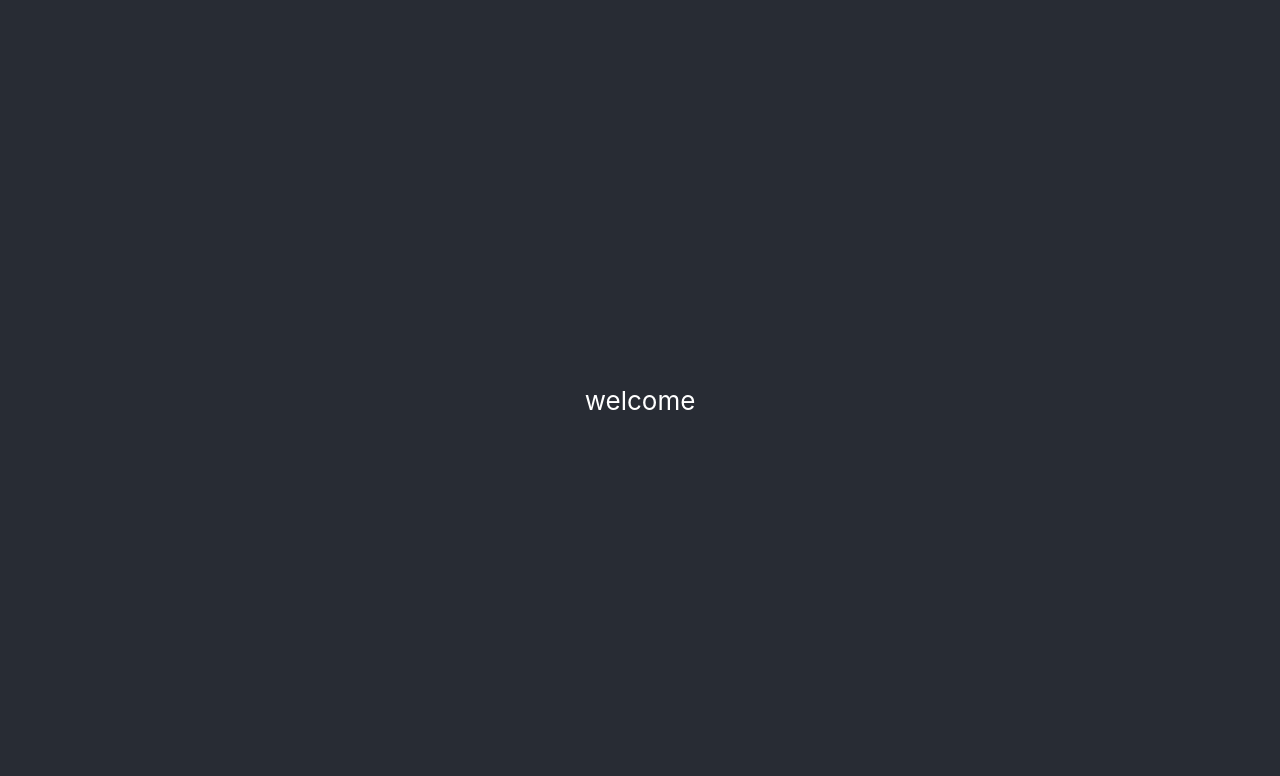
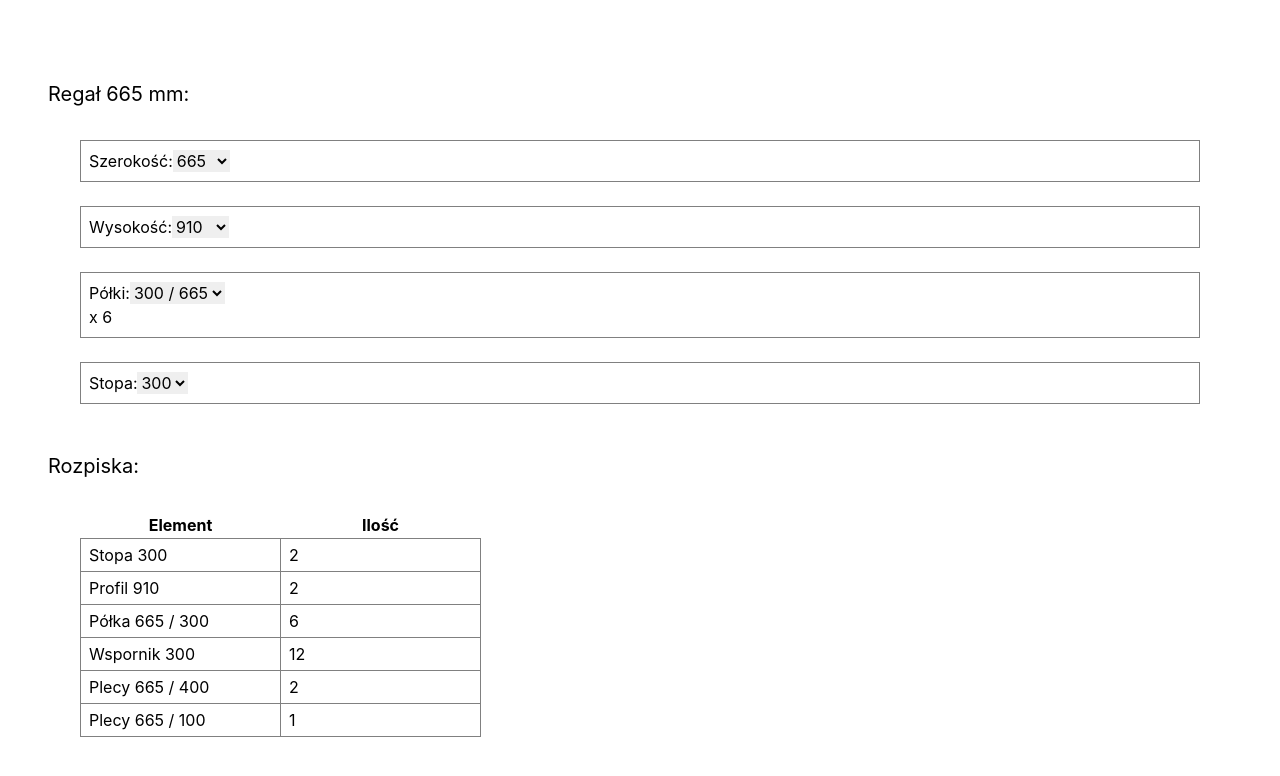
Before and after one commit to michalik-maciej/projektownia-kalkulator, a React (Create React App) app: page / in a window 1280 px wide. Shown: the top 776 px of the page. Built offline with nearby package versions, Linux system fonts and the light colour scheme.

Commit message:
build basic order module

```diff
--- a/src/App.css
+++ b/src/App.css
@@ -1,18 +1,10 @@
-.welcome {
-  padding: 32px;
+label {
+  border: 1px solid gray;
+  padding: 8px;
 }
 
-.App-header {
-  background-color: #282c34;
-  min-height: 100vh;
-  display: flex;
-  flex-direction: column;
-  align-items: center;
-  justify-content: center;
-  font-size: calc(10px + 2vmin);
-  color: white;
+td {
+  border: 1px solid gray;
+  min-width: 200px;
+  padding: 4px 8px;
 }
-
-.App-link {
-  color: #61dafb;
-}
--- a/src/App.tsx
+++ b/src/App.tsx
@@ -1,11 +1,85 @@
+import { useState, ChangeEvent } from "react"
+import { find, uniq, map, toString, toInteger } from "lodash/fp"
+
 import "./App.css"
+import { StandInput } from "./components/StandInput"
+import { StandElements } from "./components/StandElements"
+import { getLeg, getShelf, getFoot } from "./products"
+import { Foot, Leg, Shelf } from "./types"
 
-function App() {
+export default function App() {
+  const footOptions = getFoot()
+  const [foot, setFoot] = useState<Foot>(footOptions[0])
+
+  const legOptions = getLeg()
+  const [leg, setLeg] = useState<Leg>(legOptions[0])
+
+  const widthOptions = uniq(map(({ w }) => w, getShelf()))
+  const [width, setWidth] = useState(widthOptions[0])
+
+  const shelfOptions = getShelf(width)
+  const [shelf, setShelf] = useState<Shelf>(shelfOptions[0])
+
+  const [shelvesPerModule, setShelfNumber] = useState(6)
+
+  const handleSetWidth = ({
+    target: { value },
+  }: ChangeEvent<HTMLSelectElement>) => {
+    const newShelves = getShelf(toInteger(value))
+    const newShelf = find(({ d }) => d === shelf?.d, newShelves)
+    setShelf(newShelf || newShelves[0])
+    setWidth(toInteger(value))
+  }
+
+  const handleSetFoot = ({
+    target: { value },
+  }: ChangeEvent<HTMLSelectElement>) => {
+    const newFoot = find(({ w }) => toString(w) === value, footOptions)
+    setFoot(newFoot || footOptions[0])
+  }
+
+  const handleSetLeg = ({
+    target: { value },
+  }: ChangeEvent<HTMLSelectElement>) => {
+    const newLeg = find(({ h }) => toString(h) === value, legOptions)
+    setLeg(newLeg || legOptions[0])
+  }
+
+  const handleSetShelf = ({
+    target: { value },
+  }: ChangeEvent<HTMLSelectElement>) => {
+    const newShelf = find(({ d }) => toString(d) === value, shelfOptions)
+    setShelf(newShelf || shelfOptions[0])
+  }
+
+  const handleSetShelfNumber = ({
+    target: { value },
+  }: ChangeEvent<HTMLInputElement>) => {
+    setShelfNumber(toInteger(value))
+  }
+
   return (
-    <header className="App-header">
-      <div className="welcome">welcome</div>
-    </header>
+    <div className="m-12">
+      <StandInput
+        footOptions={footOptions}
+        handleSetFoot={handleSetFoot}
+        handleSetLeg={handleSetLeg}
+        handleSetShelf={handleSetShelf}
+        handleSetShelfNumber={handleSetShelfNumber}
+        handleSetWidth={handleSetWidth}
+        legOptions={legOptions}
+        shelf={shelf}
+        shelfOptions={shelfOptions}
+        shelvesPerModule={shelvesPerModule}
+        width={width}
+        widthOptions={widthOptions}
+      />
+      <StandElements
+        foot={foot}
+        leg={leg}
+        shelf={shelf}
+        shelvesPerModule={shelvesPerModule}
+      />
+    </div>
   )
 }
-
-export default App
--- /dev/null
+++ b/src/components/StandElements.tsx
@@ -0,0 +1,74 @@
+import { isEmpty, map } from "lodash/fp"
+import {
+  calculateBacks,
+  calculateFeet,
+  calculateLegs,
+  calculateShelves,
+} from "../utils"
+import { Foot, Leg, Shelf } from "../types"
+
+interface Params {
+  foot: Foot
+  leg: Leg
+  shelf: Shelf
+  shelvesPerModule: number
+}
+
+export const StandElements = ({
+  foot,
+  leg,
+  shelf,
+  shelvesPerModule,
+}: Params) => {
+  const feet = calculateFeet({ foot })
+  const legs = calculateLegs({ leg })
+  const { shelves, supports } = calculateShelves({
+    shelf,
+    shelvesPerModule,
+  })
+
+  const backs = calculateBacks({ height: leg.h, width: shelf.w })
+
+  return (
+    <>
+      <div className="text-xl py-8 mt-4">Rozpiska:</div>
+      <table className="table-auto mx-8">
+        <thead>
+          <tr>
+            <th>Element</th>
+            <th>Ilość</th>
+          </tr>
+        </thead>
+        <tbody>
+          <tr>
+            <td>{`Stopa ${foot?.w}`}</td>
+            <td>{feet.number}</td>
+          </tr>
+          <tr>
+            <td>{`Profil ${leg?.h}`}</td>
+            <td>{legs.number}</td>
+          </tr>
+          <tr>
+            <td>{`Półka ${shelf?.w} / ${shelf?.d}`}</td>
+            <td>{shelves.number}</td>
+          </tr>
+          {!isEmpty(supports) && (
+            <tr>
+              <td>{`Wspornik ${shelf?.d}`}</td>
+              <td>{supports.number}</td>
+            </tr>
+          )}
+          {map(
+            ({ element: { h, w }, number }) => (
+              <tr>
+                <td>{`Plecy ${w} / ${h}`}</td>
+                <td>{number}</td>
+              </tr>
+            ),
+            backs.order
+          )}
+        </tbody>
+      </table>
+    </>
+  )
+}
--- /dev/null
+++ b/src/components/StandInput.tsx
@@ -0,0 +1,108 @@
+import { ChangeEvent } from "react"
+import { map } from "lodash/fp"
+
+import "../App.css"
+import { Foot, Leg, Shelf } from "../types"
+
+interface Props {
+  footOptions: Foot[]
+  handleSetFoot: (arg: ChangeEvent<HTMLSelectElement>) => void
+  handleSetLeg: (arg: ChangeEvent<HTMLSelectElement>) => void
+  handleSetShelf: (arg: ChangeEvent<HTMLSelectElement>) => void
+  handleSetShelfNumber: (arg: ChangeEvent<HTMLInputElement>) => void
+  handleSetWidth: (arg: ChangeEvent<HTMLSelectElement>) => void
+  legOptions: Leg[]
+  shelf: Shelf
+  shelfOptions: Shelf[]
+  shelvesPerModule: number
+  width: number
+  widthOptions: number[]
+}
+
+export const StandInput = ({
+  footOptions,
+  handleSetFoot,
+  handleSetLeg,
+  handleSetShelf,
+  handleSetShelfNumber,
+  handleSetWidth,
+  legOptions,
+  shelf,
+  shelfOptions,
+  shelvesPerModule,
+  width,
+  widthOptions,
+}: Props) => {
+  return (
+    <>
+      <div className="text-xl py-8">Regał {width} mm:</div>
+      <div className="flex flex-col gap-6 px-8">
+        <label>
+          Szerokość:
+          <select name="width" value={width} onChange={handleSetWidth}>
+            {map(
+              (width) => (
+                <option key={width} value={width}>
+                  {width}
+                </option>
+              ),
+              widthOptions
+            )}
+          </select>
+        </label>
+
+        <label>
+          Wysokość:
+          <select name="leg" onChange={handleSetLeg}>
+            {map(
+              ({ h }) => (
+                <option key={`leg-${h}`} value={h}>
+                  {h}
+                </option>
+              ),
+              legOptions
+            )}
+          </select>
+        </label>
+
+        <label>
+          Półki:
+          <select name="shelf" value={shelf?.d} onChange={handleSetShelf}>
+            {map(
+              ({ d, w }) => (
+                <option key={`shelf-${d}`} value={d}>
+                  {d} / {w}
+                </option>
+              ),
+              shelfOptions
+            )}
+          </select>
+          <div className="pr-4">
+            x{" "}
+            <input
+              type="number"
+              onChange={handleSetShelfNumber}
+              defaultValue={shelvesPerModule}
+              min={1}
+              max={10}
+            />
+          </div>
+        </label>
+
+        <label>
+          Stopa:
+          <select name="foot" onChange={handleSetFoot}>
+            {map(
+              ({ w }) => (
+                <option key={`foot-${w}`} value={w}>
+                  {w}
+                </option>
+              ),
+              footOptions
+            )}
+          </select>
+        </label>
+      </div>
+    </>
+  )
+}
```
